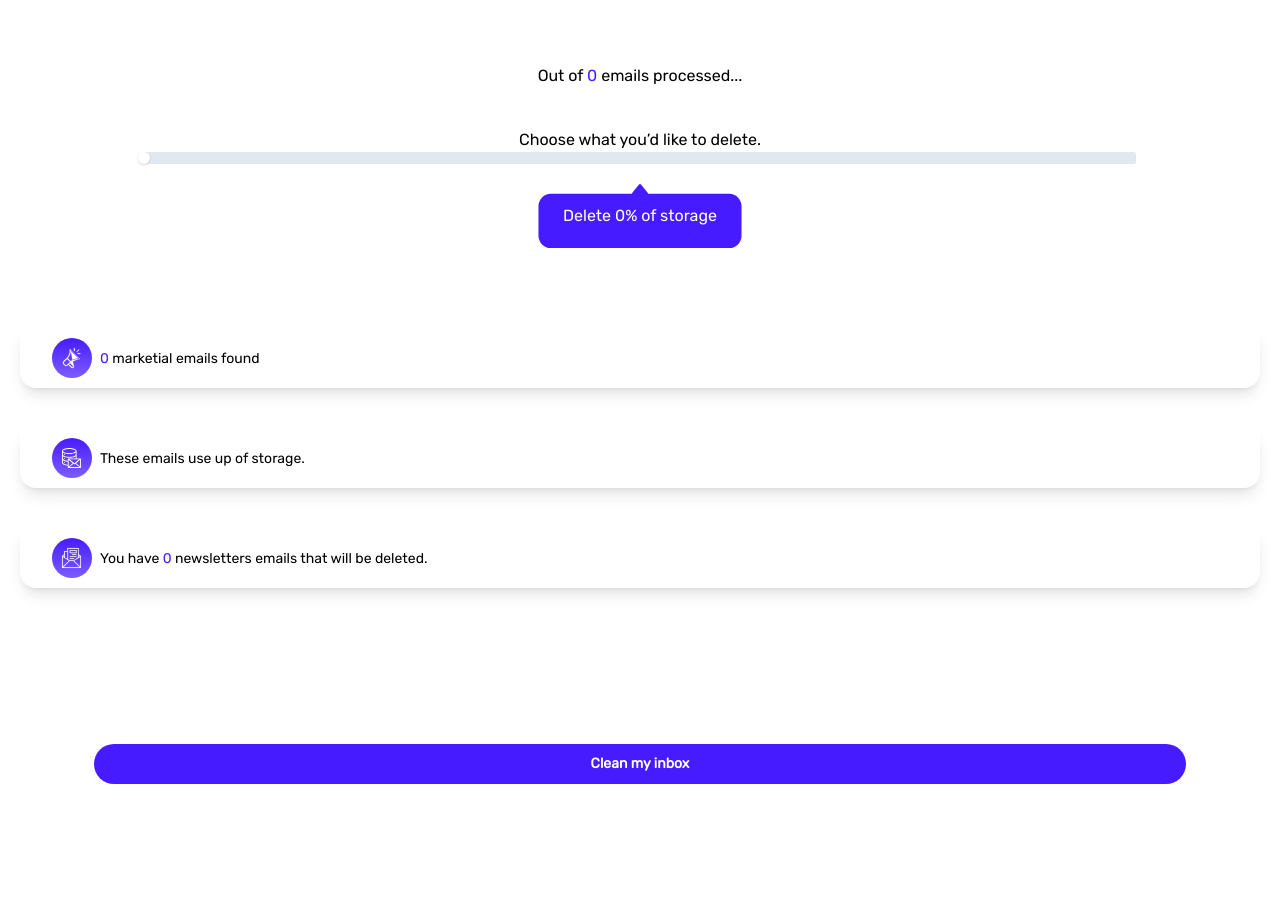
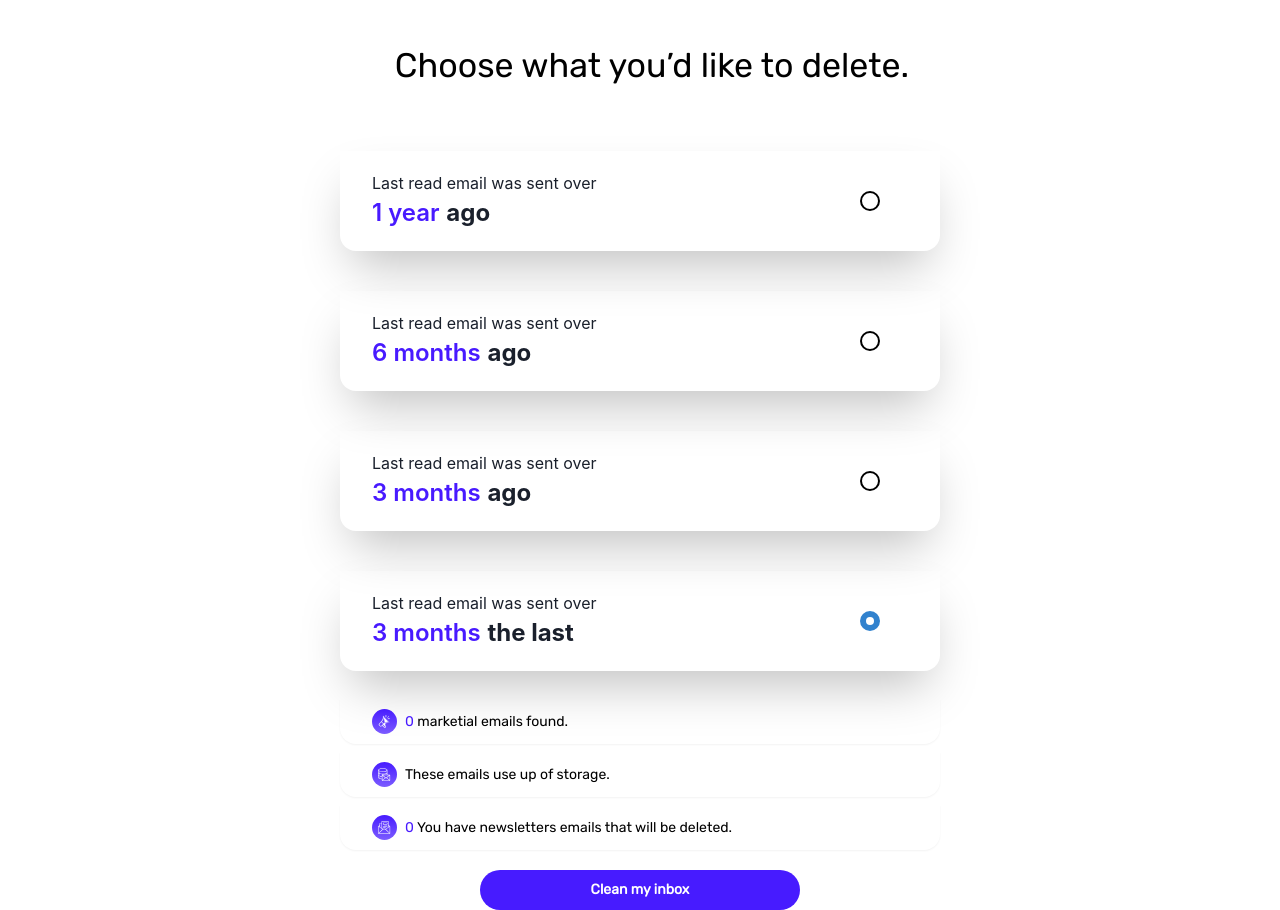
Before and after one commit to naharran/dyson-app, a React (Vite) app: page /scan in a window 1280 px wide. Before the commit the page ends 800 px from the top, so only its background shows below. Built offline with nearby package versions, Linux system fonts and the light colour scheme; no server answers.

Commit message:
Desktop layout (#25)
* home page  desktop css fixs

* fix home page styling desktop

* fix call action title

* chamge sacn page to radio button

* fix styling

```diff
--- a/src/components/home/buttomCallAction/CallToAction.tsx
+++ b/src/components/home/buttomCallAction/CallToAction.tsx
@@ -8,7 +8,7 @@ const CallToAction = ({ onClick }: CallToActionProps) => {
   const { t } = useTranslation();
   return (
     <div className="flex flex-col items-center mt-8  ms-4 me-4">
-      <div className="text-43 font-bold font-Rubik mb-1 text-black">
+      <div className="text-43 max-sm:text-22 font-bold font-Rubik mb-1 text-black">
         <p>
           {t("home.callToAction.title")}
           <span className="text-textBlue">{t("home.callToAction.color")}</span>
--- /dev/null
+++ b/src/components/infra/radio.ts
@@ -0,0 +1,14 @@
+import { radioAnatomy } from "@chakra-ui/anatomy";
+import { createMultiStyleConfigHelpers } from "@chakra-ui/react";
+
+const { definePartsStyle, defineMultiStyleConfig } =
+  createMultiStyleConfigHelpers(radioAnatomy.keys);
+
+const baseStyle = definePartsStyle({
+  // define the part you're going to style
+  control: {
+    borderColor: "black", // change the border color
+  },
+});
+
+export const radioTheme = defineMultiStyleConfig({ baseStyle });
--- a/src/components/scanInfo/SacnInfoContent.tsx
+++ b/src/components/scanInfo/SacnInfoContent.tsx
@@ -1,14 +1,10 @@
-import { Button } from "@chakra-ui/react";
-import ReSlider from "../infra/ReSlider";
-import ScanTitle from "./ScanTiltle";
-import TailContainer from "../tail/tailContainer";
-import { ReactComponent as Trash } from "@assets/Icon trash.svg";
-import { ReactComponent as Icon2 } from "@assets/Icon_2.svg";
-import { ReactComponent as Icon3 } from "@assets/Icon_3.svg";
+import { Button, RadioGroup } from "@chakra-ui/react";
 import { useTranslation } from "react-i18next";
 import useScanInfo from "../../hooks/useScaninfo";
 import { ReadStatus } from "../type";
 import { useState } from "react";
+import ScanOptionTail from "./scanOptionTail";
+import ScanDetails from "./ScanDetails";
 type ScanInfoContent = {
   onSlideChange: (duration: ReadStatus) => void;
   handelStarCleanup: () => void;
@@ -20,17 +16,21 @@ const ScanInfoContent = ({
   const { scan } = useScanInfo();
   const [isDisabled, setIsDisabled] = useState(false);
   const { t } = useTranslation();
-  const handleSliderChange = (value: number): void => {
-    if (value === 0) {
+  const handleSliderChange = (value: string): void => {
+    if (value === "4") {
+      setOptionValue(value);
       onSlideChange(ReadStatus.notInUse);
     }
-    if (value > 0 && value <= 25) {
+    if (value === "3") {
+      setOptionValue(value);
       onSlideChange(ReadStatus.Neglected);
     }
-    if (value > 25 && value <= 50) {
+    if (value === "2") {
+      setOptionValue(value);
       onSlideChange(ReadStatus.Inactive);
     }
-    if (value > 50) {
+    if (value === "1") {
+      setOptionValue(value);
       onSlideChange(ReadStatus.Active);
     }
   };
@@ -38,36 +38,77 @@ const ScanInfoContent = ({
     setIsDisabled(true);
     handelStarCleanup();
   };
+
+  const [optionValue, setOptionValue] = useState("4");
   return (
     <>
-      <ScanTitle emailNumber={scan?.totalEmailScan.toString()} />
-      <div className="flex ms-3 me-3 flex-col items-center justify-center text-16 font-Rubik mb-10 text-black text-center mt-10 w-full">
-        <p> Choose what you’d like to delete. </p>
-        <ReSlider onSliderChange={handleSliderChange} />
+      <div className="flex max-sm:text-24 text-34  ms-3 me-3 flex-col items-center justify-center text-16 font-Rubik mb-10 text-black text-center mt-10 w-full">
+        <p> {t("scanPage.title")} </p>
       </div>
-      <div className="flex flex-col w-full">
-        <TailContainer
-          Icon={Trash}
-          number={scan?.totalNewsLetterMail.toString()}
-          text={t("scanPage.tails.trash.text")}
-        />
-        <TailContainer
-          Icon={Icon2}
-          number={scan.totalEmailSize}
-          text={t("scanPage.tails.space.text")}
-          subText={t("scanPage.tails.space.subText")}
-        />
-        <TailContainer
-          Icon={Icon3}
-          number={scan.totalNewsLetterFound.toString()}
-          text={t("scanPage.tails.mail.text")}
-          subText={t("scanPage.tails.mail.subText")}
-        />
+      <div className="flex items-center w-full flex-col">
+        <RadioGroup
+          className="flex flex-col items-center w-full"
+          onChange={handleSliderChange}
+          value={optionValue}
+        >
+          <div
+            onClick={() => handleSliderChange("1")}
+            className="w-[50%] max-sm:w-full"
+          >
+            <ScanOptionTail index={1} />
+            {optionValue === "1" && (
+              <ScanDetails
+                totalNewsLetterMail={scan?.totalNewsLetterMail ?? 0}
+                totalEmailSize={scan?.totalEmailSize ?? 0}
+                totalNewsLetterFound={scan?.totalNewsLetterFound ?? "0"}
+              />
+            )}
+          </div>
+          <div
+            onClick={() => handleSliderChange("2")}
+            className="w-[50%] max-sm:w-full"
+          >
+            <ScanOptionTail index={2} />
+            {optionValue === "2" && (
+              <ScanDetails
+                totalNewsLetterMail={scan?.totalNewsLetterMail ?? 0}
+                totalEmailSize={scan?.totalEmailSize ?? 0}
+                totalNewsLetterFound={scan?.totalNewsLetterFound ?? "0"}
+              />
+            )}
+          </div>
+          <div
+            onClick={() => handleSliderChange("3")}
+            className="w-[50%] max-sm:w-full"
+          >
+            <ScanOptionTail index={3} />
+            {optionValue === "3" && (
+              <ScanDetails
+                totalNewsLetterMail={scan?.totalNewsLetterMail ?? 0}
+                totalEmailSize={scan?.totalEmailSize ?? "0"}
+                totalNewsLetterFound={scan?.totalNewsLetterFound ?? "0"}
+              />
+            )}
+          </div>
+          <div
+            onClick={() => handleSliderChange("4")}
+            className="w-[50%] max-sm:w-full"
+          >
+            <ScanOptionTail index={4} />
+            {optionValue === "4" && (
+              <ScanDetails
+                totalNewsLetterMail={scan?.totalNewsLetterMail ?? 0}
+                totalEmailSize={scan?.totalEmailSize ?? 0}
+                totalNewsLetterFound={scan?.totalNewsLetterFound ?? "0"}
+              />
+            )}
+          </div>
+        </RadioGroup>
       </div>
 
-      <div className="w-full ms-3 me-3 flex grow flex-col-reverse items-center">
+      <div className="w-full  mt-5 flex grow flex-col-reverse items-center">
         <Button
-          width={"88%"}
+          width={"80"}
           variant={"round"}
           onClick={() => setButtonDisabled()}
           isDisabled={isDisabled}
--- /dev/null
+++ b/src/components/scanInfo/ScanDetails.tsx
@@ -0,0 +1,39 @@
+import TailContainer from "../tail/tailContainer";
+import { ReactComponent as Icon2 } from "@assets/Icon_2.svg";
+import { ReactComponent as Trash } from "@assets/Icon trash.svg";
+import { ReactComponent as Icon3 } from "@assets/Icon_3.svg";
+import { useTranslation } from "react-i18next";
+export type ScanDetailsProps = {
+  totalNewsLetterMail: number;
+  totalEmailSize: string;
+  totalNewsLetterFound: number;
+};
+const ScanDetails = ({
+  totalNewsLetterMail,
+  totalEmailSize,
+  totalNewsLetterFound,
+}: ScanDetailsProps) => {
+  const { t } = useTranslation();
+
+  return (
+    <div className="flex flex-col">
+      <TailContainer
+        Icon={Trash}
+        number={totalNewsLetterMail?.toString()}
+        text={t("tails.trash.text")}
+      />
+      <TailContainer
+        Icon={Icon2}
+        number={totalEmailSize}
+        text={t("tails.space.text")}
+      />
+      <TailContainer
+        Icon={Icon3}
+        number={totalNewsLetterFound?.toString()}
+        text={t("tails.mail.text")}
+      />
+    </div>
+  );
+};
+
+export default ScanDetails;
--- a/src/components/scanInfo/ScanInfo.tsx
+++ b/src/components/scanInfo/ScanInfo.tsx
@@ -35,7 +35,8 @@ const ScanInfo = () => {
     dispatch({ type: "SET_SCAN_DURATION", payload: { duration } });
   };
   return (
-    <div className="flex flex-col items-center ms-5 me-5 h-full">
+    <div className="flex flex-col items-center ms-5 me-5 h-full ">
+      <div className="w-[1200px] max-sm:w-full">
         {isLoading ? (
           <InfoLoader />
         ) : (
@@ -45,6 +46,7 @@ const ScanInfo = () => {
           />
         )}
       </div>
+    </div>
   );
 };
 
--- /dev/null
+++ b/src/components/scanInfo/scanOptionTail.tsx
@@ -0,0 +1,32 @@
+import { Radio } from "@chakra-ui/react";
+import { useTranslation } from "react-i18next";
+
+type ScanOptionTailProps = {
+  index: number;
+};
+const ScanOptionTail = ({ index }: ScanOptionTailProps) => {
+  const { t } = useTranslation();
+  return (
+    <div className="flex mb-5 mt-5 justify-start p-5 shadow-2xl justify-start mt-10 rounded-b-2xl justify-between">
+      <div className="ms-3 text-24 font-Inter">
+        <p className="text-16"> {t(`scanPage.scanOption-${index}.title`)}</p>
+        <span className="text-textBlue font-semibold">
+          {t(`scanPage.scanOption-${index}.colorText`)}
+        </span>{" "}
+        <span className="font-bold">
+          {t(`scanPage.scanOption-${index}.suffix`)}
+        </span>
+      </div>
+      <div className="flex me-10">
+        <Radio
+          className="border-black"
+          size="lg"
+          value={index.toString()}
+        ></Radio>
+      </div>
+    </div>
+  );
+};
+
+export default ScanOptionTail;
+<p></p>;
--- a/src/components/tail/tailContainer.tsx
+++ b/src/components/tail/tailContainer.tsx
@@ -17,12 +17,12 @@ const TailContainer = ({
   useStyle = true,
 }: TailContainerProps) => {
   const style = useStyle
-    ? "flex shadow-lg justify-start mt-10 rounded-b-2xl"
+    ? "flex shadow-sm justify-start mt-2 rounded-b-2xl"
     : "";
   return (
     <div className={style}>
       <div className="flex py-2.5 ms-8">
-        <Icon />
+        <Icon width={25} height={25} />
         <TailContent number={number} text={text} subText={subText} />
       </div>
     </div>
--- a/src/components/tail/tailContent.tsx
+++ b/src/components/tail/tailContent.tsx
@@ -22,7 +22,7 @@ const TailContent = ({ number, text, subText }: TailContentProps) => {
     );
   };
   return (
-    <div className=" ml-2 flex flex-col justify-center text-14 font-Rubik text-black text-center">
+    <div className=" ml-2 flex flex-col justify-center text-14 font-Rubik text-black text-start">
       {renderText()}
     </div>
   );
--- a/src/components/videoPlayer/Player.tsx
+++ b/src/components/videoPlayer/Player.tsx
@@ -29,7 +29,7 @@ const Player = ({ player }: PlayerProps) => {
       <iframe
         id="player"
         onClick={() => videoControllHandler()}
-        className={`${isPlaying ? "visible" : "invisible"} absolute top-[2%] rounded-[6%] w-[82%] h-[96%] left-[9%]`}
+        className={`${isPlaying ? "visible" : "invisible"} absolute top-[2%] rounded-[6%] w-[45%] h-[96%] left-[50%]`}
         src="https://www.youtube.com/embed/5EnL2WXsxNQ?enablejsapi=1&autoplay=1&controls=0&&mute=1"
         allow="autoplay"
       ></iframe>
--- a/src/locales/en/translation.json
+++ b/src/locales/en/translation.json
@@ -54,13 +54,34 @@
     }
   },
   "scanPage": {
-    "tails": {
-      "trash": { "text": "marketial emails found" },
-      "space": { "text": "These emails use up", "subText": "of storage." },
-      "mail": {
-        "text": "You have ",
-        "subText": "newsletters emails that will be deleted."
-      }
+    "title": "Choose what you’d like to delete.",
+    "scanOption-1": {
+      "title": "Last read email was sent over",
+      "colorText": "1 year",
+      "suffix": "ago"
+    },
+    "scanOption-2": {
+      "title": "Last read email was sent over",
+      "colorText": "6 months",
+      "suffix": "ago"
+    },
+    "scanOption-3": {
+      "title": "Last read email was sent over",
+      "colorText": "3 months",
+      "suffix": "ago"
+    },
+    "scanOption-4": {
+      "title": "Last read email was sent over",
+      "colorText": "3 months",
+      "suffix": "the last"
+    }
+  },
+  "tails": {
+    "trash": { "text": "marketial emails found." },
+    "space": { "text": "These emails use up of storage.", "subText": "" },
+    "mail": {
+      "text": "You have newsletters emails that will be deleted. ",
+      "subText": ""
     }
   },
   "info": {
--- a/src/main.tsx
+++ b/src/main.tsx
@@ -6,8 +6,13 @@ import "./index.css";
 import "./il18n";
 import { buttonTheme } from "./components/infra/buttons.ts";
 import { sliderTheme } from "./components/infra/ReSlider.tsx";
+import { radioTheme } from "./components/infra/radio.ts";
 const theme = extendTheme({
-  components: { Button: { ...buttonTheme }, Slider: sliderTheme },
+  components: {
+    Button: { ...buttonTheme },
+    Slider: sliderTheme,
+    Radio: { ...radioTheme },
+  },
 });
 ReactDOM.createRoot(document.getElementById("root")!).render(
   <BrowserRouter>
```
Lines whose indentation alone changed are shown as unchanged.
